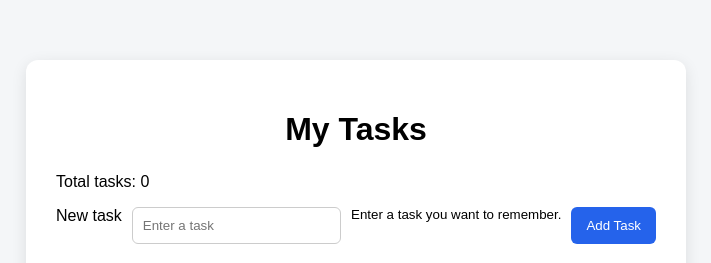
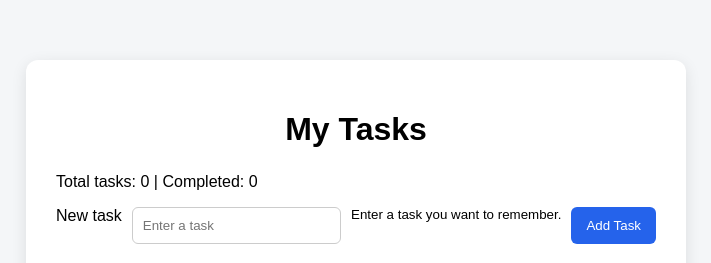
Before and after one commit to neemamwangi809-cell/react-task-project, a React (Vite) app: page / in a window 1280 px wide. Shown: the top 263 px of the page, without its empty margins (284-995 px from the left). Built offline with nearby package versions, Linux system fonts and the light colour scheme.

Commit message:
Prevent duplicate tasks

```diff
--- a/src/App.jsx
+++ b/src/App.jsx
@@ -16,9 +16,15 @@ function App() {
   function addTask(e) {
     e.preventDefault()
 
-    const text = taskText.trim()
+   const text = taskText.trim()
 
-    if (!text) return
+if (!text) return
+
+if (tasks.some((task) => task.text.toLowerCase() === text.toLowerCase())) {
+  return
+}
+
+
 
     setTasks([
       ...tasks,
@@ -65,8 +71,8 @@ function App() {
       <h1>My Tasks</h1>
 
       <p aria-live="polite">
-        Total tasks: {tasks.length}
-      </p>
+  Total tasks: {tasks.length} | Completed: {tasks.filter((task) => task.completed).length}
+</p>
 
       <form onSubmit={addTask} aria-label="Add a new task">
         <label htmlFor="task">New task</label>
```
